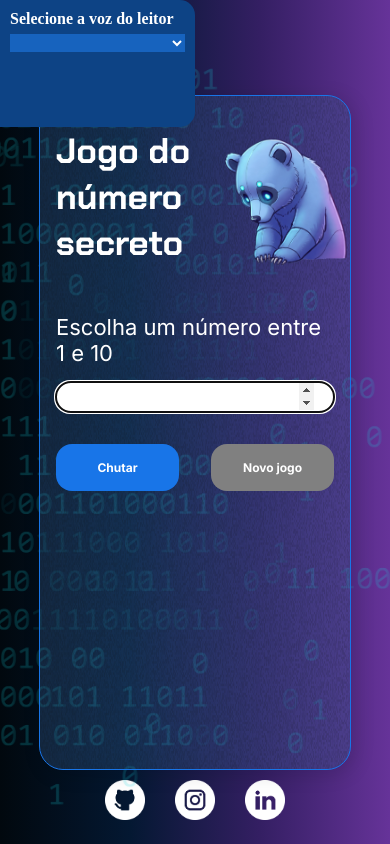
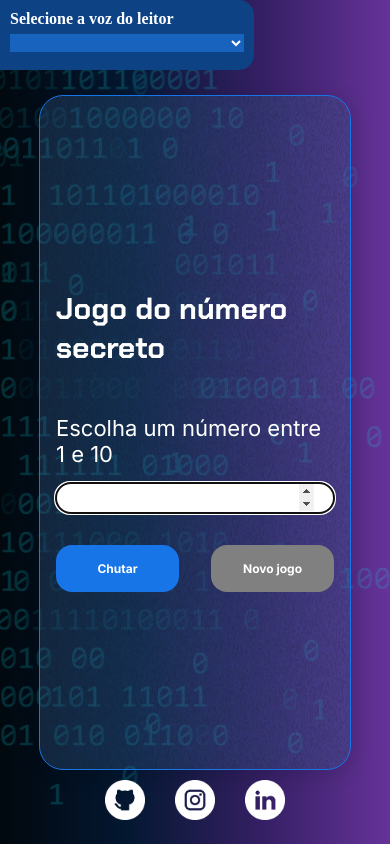
Before and after one commit to Christian-Rui/jogo-numero-secreto-ONE, a plain HTML site: page index.html in a window 390 px wide. Drawn offline with Linux system fonts and the light colour scheme.

Commit message:
style: arrumar erros na responsividade

```diff
--- a/style.css
+++ b/style.css
@@ -152,6 +152,7 @@ h2{
 
 footer{
     margin-block: 15px;
+    z-index: 1;
 }
 
 footer ul {
@@ -209,7 +210,6 @@ footer ul li img{
     h1 {
         font-size: 25px;
         padding-bottom: 1rem;
-        width: 40%;
     }
 
     .container {
@@ -272,12 +272,13 @@ footer ul li img{
 
 @media (orientation: portrait) and (max-width: 679px){
     h1 {
-        font-size: 35px;
-        width: 50%;
+        font-size: 30px;
     }
 
     .container {
         margin-top: 10vh;
+        justify-content: center;
+        align-items: center;
     }
 
     .container__botao {
@@ -294,18 +295,9 @@ footer ul li img{
         font-size: 22px;
     }
 
-    .container__imagem-pessoa {
+    .container__conteudo {
         display: flex;
-        width: 125px;
-        position: absolute;
-        top: 0;
-        right: 0;
-        margin-top: 30px;
-    }
 
-    .container__conteudo {
-        display: block;
-        position: inherit;
     }
 
     .container__informacoes {
@@ -317,8 +309,8 @@ footer ul li img{
         margin-bottom: 6px;
     }
     .voices{
-        width: 50vw;
-        height: 15%;
+        width: 65vw;
+        height: 70px;
     }
 
     .voices__select{
```
